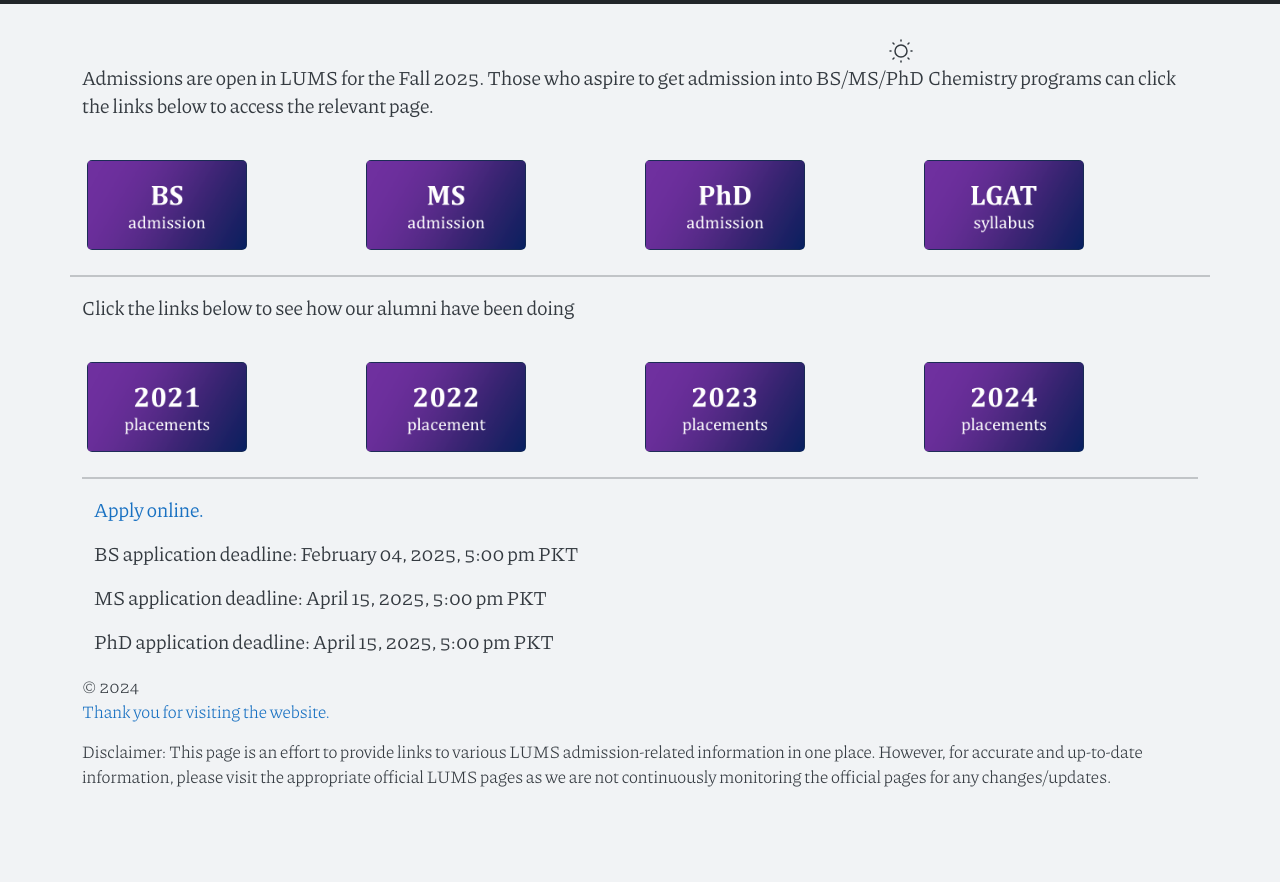
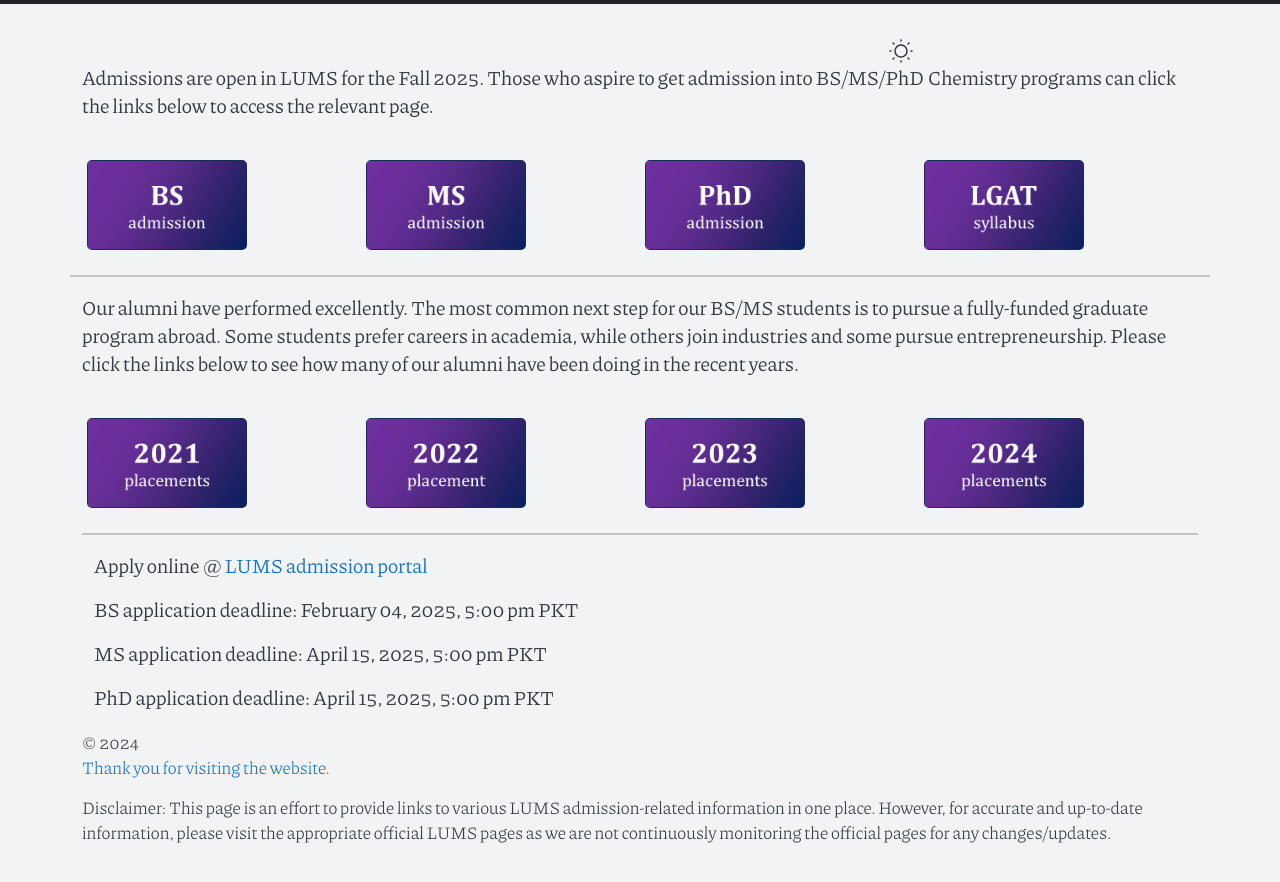
Before and after one commit to rahmanszsaleem/rahmanszsaleem.github.io, a Jekyll site: the page ChemAdInfo.html, which Jekyll copies as it is, in a window 1280 px wide and 900 px high, scrolled down 926 px. Shown: the top 882 px of the window. Built offline with Jekyll 4.4.1, drawn with Linux system fonts in a browser that asks for light colours; before the commit the page ends 1770 px from its top, so only the background shows below that.

Commit message:
Update ChemAdInfo.html

```diff
--- a/ChemAdInfo.html
+++ b/ChemAdInfo.html
@@ -170,7 +170,7 @@
 </head>
 <body>
 
-<p>Click the links below to see how our alumni have been doing</p>
+<p>Our alumni have performed excellently. The most common next step for our BS/MS students is to pursue a fully-funded graduate program abroad. Some students prefer careers in academia, while others join industries and some pursue entrepreneurship. Please click the links below to see how many of our alumni have been doing in the recent years.</p>
 
 <div class="row">
   <div class="column">
@@ -198,7 +198,7 @@
 
 
       <hr>
- <p>   <a href="https://admissions.lums.edu.pk/application/">Apply online.</a></p>
+ <p>  Apply online @ <a href="https://admissions.lums.edu.pk/application/">LUMS admission portal</a></p>
 <p>   BS application deadline: February 04, 2025, 5:00 pm PKT </p>
 <p>   MS application deadline: April 15, 2025, 5:00 pm PKT</p>
 <p>   PhD application deadline: April 15, 2025, 5:00 pm PKT</p>
```
